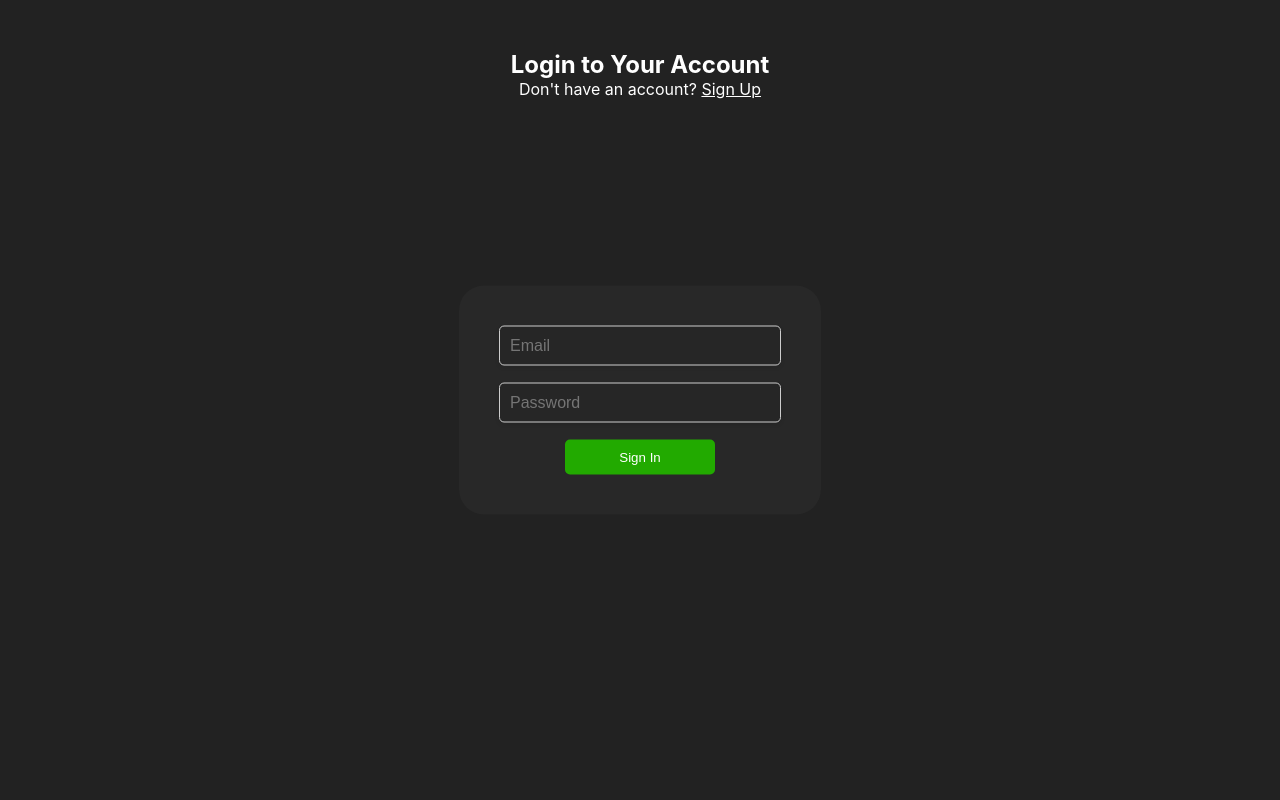
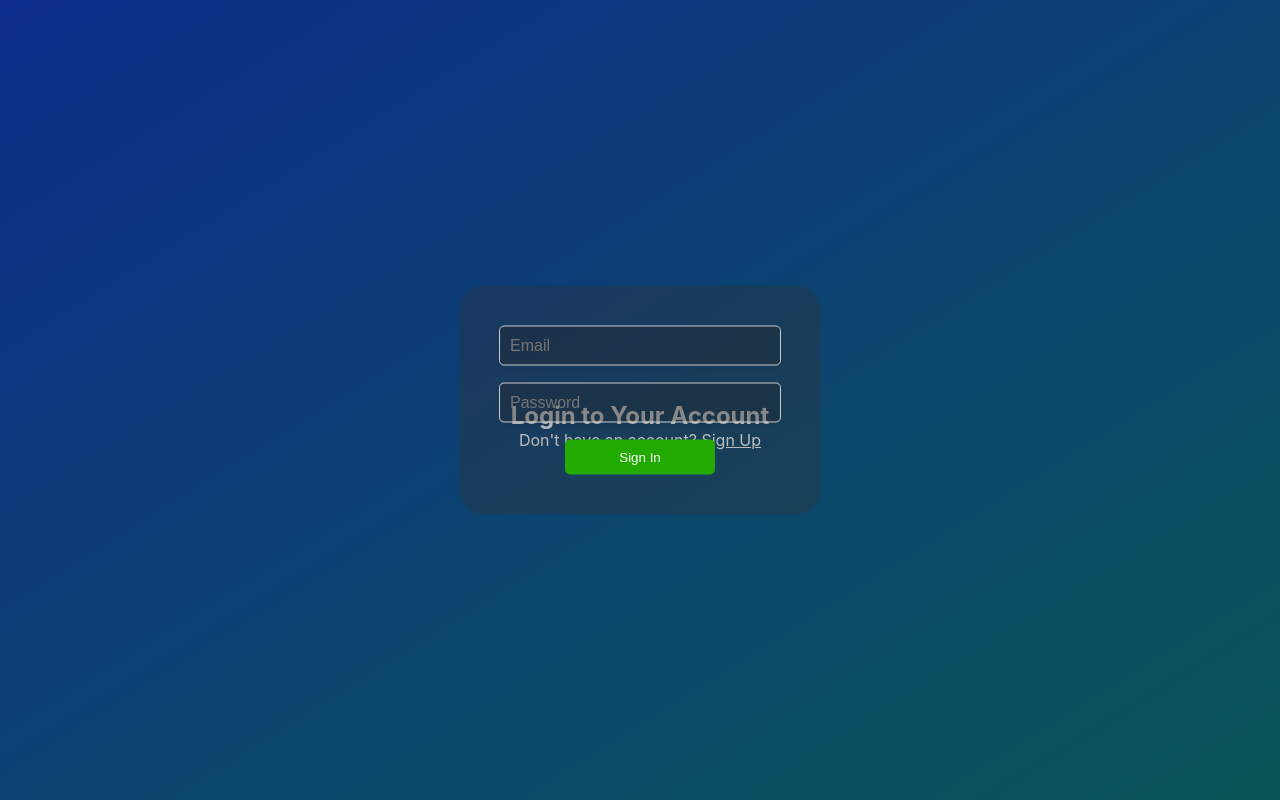
Before and after one commit to kuk1song/Fitness-Advisor, a React (Create React App) app in the folder client/: page /login in a window 1280 px wide. Built offline with nearby package versions, Linux system fonts and the light colour scheme.

Commit message:
Basic Styling ReactCalendar...
I will work on this later! At least it looks not too bad now :)

```diff
--- a/client/src/components/CalendarComponent.js
+++ b/client/src/components/CalendarComponent.js
@@ -2,6 +2,7 @@ import React from 'react';
 import { Calendar, momentLocalizer } from 'react-big-calendar';
 import moment from 'moment';
 import 'react-big-calendar/lib/css/react-big-calendar.css';
+import '../styles/ReactCalendar.css';
 import { Link } from 'react-router-dom';
 
 const localizer = momentLocalizer(moment);
--- a/client/src/styles/ReactCalendar.css
+++ b/client/src/styles/ReactCalendar.css
@@ -1,18 +1,50 @@
-.react-calendar {
-    width: 300px;
+body {
+  display: flex;
+  flex-direction: column;
+  justify-content: center;
+  align-items: center;
+  height: 100vh;
+
+  background-image: linear-gradient(to bottom right, #0e2d8b, #085757);
+}
+
+.rbc-calendar {
+  width: 90vw;
+  height: 90vh;
+
   border: 1px solid #ddd;
   border-radius: 8px;
-    background-color: #fff;
+  background-color: #222;
   box-shadow: 0px 4px 6px rgba(0, 0, 0, 0.1);
 }
 
-  .react-calendar__tile {
+.rbc-calendar__tile {
   background-color: #f8f8f8;
   border-radius: 4px;
   padding: 8px;
 }
 
-  .react-calendar__tile--active {
+.rbc-calendar__tile--active {
   background-color: #4CAF50;
-    color: white;
+  color: red;
 }
+
+.rbc-timeslot-group {
+  margin-top: 2px;
+}
+
+.rbc-timeslot-group > .rbc-time-slot {
+  border: none;
+}
+
+.rbc-calendar .rbc-btn-group * {
+  color: #eee;
+}
+
+.rbc-calendar .rbc-btn-group *.rbc-active {
+  color: #222;
+}
+
+.homepage-button {
+  z-index: 1000;
+}
```
Lines whose indentation alone changed are shown as unchanged.
